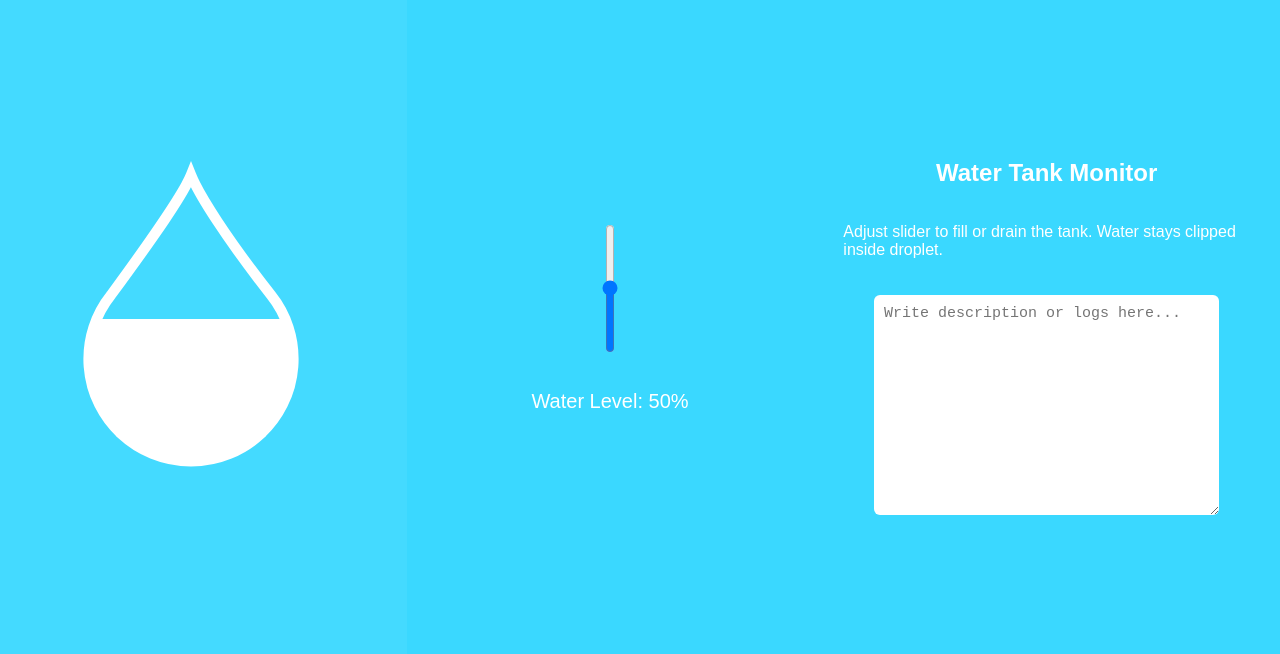
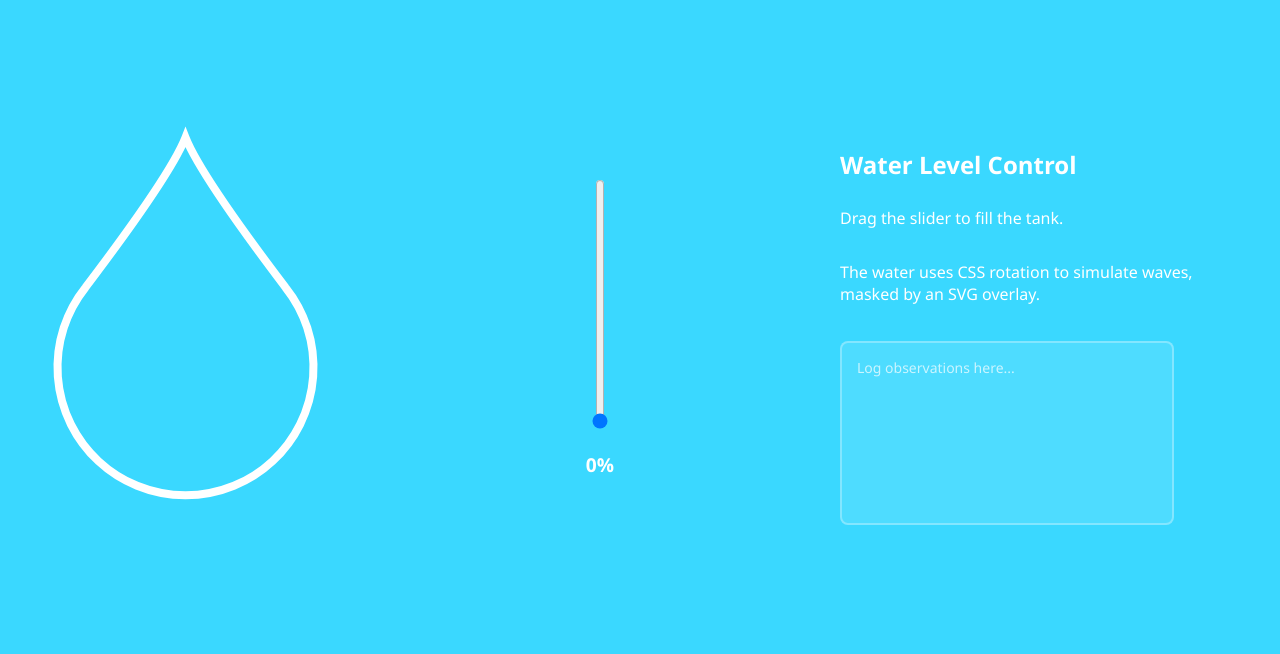
Before and after one commit to Pruthviraj-Guddu/web-Learning, a plain HTML site: page waterLevel/water.html in a window 1280 px wide. Shown: the part 73-727 px from the top of the page. Drawn offline with Linux system fonts and the light colour scheme.

Commit message:
Update water.html

```diff
--- a/waterLevel/water.html
+++ b/waterLevel/water.html
@@ -1,84 +1,233 @@
 <!DOCTYPE html>
-<html>
+<html lang="en">
 
 <head>
     <meta charset="UTF-8">
-    <title>Water Tank UI</title>
-    <link rel="stylesheet" href="style.css">
+    <title>Interactive Water Tank</title>
+    <style>
+        /* --- GLOBAL & LAYOUT --- */
+        body,
+        html {
+            margin: 0;
+            padding: 0;
+            background-color: #3ad8ff;
+            /* Cyan theme from snippet 2 */
+            font-family: 'Segoe UI', Arial, sans-serif;
+            overflow: hidden;
+            height: 100vh;
+            color: white;
+        }
+
+        .container {
+            display: flex;
+            height: 100%;
+            width: 100%;
+        }
+
+        .section {
+            flex: 1;
+            display: flex;
+            justify-content: center;
+            align-items: center;
+            position: relative;
+        }
+
+        /* --- LEFT COLUMN: TANK VISUALIZATION --- */
+        .tank-section {
+            /* Keep it transparent to blend with body */
+        }
+
+        /* Wrapper acts as the coordinate system for the tank */
+        .tank-wrapper {
+            position: relative;
+            width: 300px;
+            /* Adjust size of the tank here */
+            height: 420px;
+            display: flex;
+            justify-content: center;
+            align-items: center;
+        }
+
+        /* 1. The Water (Bottom Layer) */
+        /* This is the spinning square that moves up/down */
+        .loader {
+            position: absolute;
+            top: 0;
+            left: 0;
+            width: 100%;
+            height: 100%;
+            overflow: hidden;
+            /* Ensures water doesn't spill outside visual area logic */
+            z-index: 1;
+        }
+
+        .water {
+            position: absolute;
+            width: 200%;
+            /* Much larger than container to ensure coverage during rotation */
+            height: 200%;
+            background: white;
+            border-radius: 40%;
+            /* Creates the rounded wave edges */
+            left: -50%;
+
+            /* Initial position (Empty) */
+            top: 110%;
+
+            /* Animations */
+            animation: wave 5s linear infinite;
+            /* Keeps it spinning */
+            transition: top 0.3s ease-out;
+            /* Smooth movement when slider changes */
+        }
+
+        /* 2. The SVG Mask & Outline (Top Layer) */
+        /* Sits on top of the water to hide the messy square edges */
+        .tank-svg-overlay {
+            position: absolute;
+            top: 0;
+            left: 0;
+            width: 100%;
+            height: 100%;
+            z-index: 2;
+            /* Must be higher than .loader */
+            pointer-events: none;
+            /* Allows clicks to pass through if needed */
+        }
+
+        /* Ensure the mask color matches the body background exactly */
+        #mask-layer {
+            fill: #3ad8ff;
+        }
+
+        /* --- MIDDLE COLUMN: SLIDER --- */
+        .slider-section {
+            flex-direction: column;
+            gap: 20px;
+        }
+
+        /* Vertical Slider Styling */
+        input[type=range] {
+            -webkit-appearance: slider-vertical;
+            /* Standard for Chrome/Safari */
+            width: 8px;
+            height: 250px;
+            cursor: pointer;
+        }
+
+        /* --- RIGHT COLUMN: TEXT --- */
+        .text-section {
+            flex-direction: column;
+            padding: 40px;
+            text-align: left;
+            align-items: flex-start;
+        }
+
+        h2 {
+            margin-bottom: 10px;
+        }
+
+        textarea {
+            width: 100%;
+            max-width: 300px;
+            height: 150px;
+            margin-top: 20px;
+            padding: 15px;
+            border: 2px solid rgba(255, 255, 255, 0.3);
+            border-radius: 8px;
+            background: rgba(255, 255, 255, 0.1);
+            color: white;
+            font-size: 14px;
+            font-family: inherit;
+            outline: none;
+            resize: none;
+        }
+
+        textarea::placeholder {
+            color: rgba(255, 255, 255, 0.7);
+        }
+
+        /* --- ANIMATIONS --- */
+        @keyframes wave {
+            0% {
+                transform: rotate(0deg);
+            }
+
+            100% {
+                transform: rotate(360deg);
+            }
+        }
+    </style>
 </head>
 
 <body>
 
     <div class="container">
 
-        <!-- LEFT COLUMN - Water Tank -->
+        <!-- LEFT: Water Tank -->
         <div class="section tank-section">
+            <div class="tank-wrapper">
 
-            <div class="tank">
+                <!-- The Waving Water Div -->
+                <div class="loader">
+                    <div class="water" id="water"></div>
+                </div>
 
-                <!-- SVG DROPLET (with clipPath INSIDE defs) -->
-                <svg viewBox="0 0 30 42" class="tank-svg">
+                <!-- The SVG Overlay (Mask + Border) -->
+                <svg class="tank-svg-overlay" viewBox="0 0 30 42" preserveAspectRatio="none">
+                    <!-- 1. The Mask: Covers everything OUTSIDE the droplet with Blue -->
+                    <!-- This path is a rectangle minus the droplet shape -->
+                    <path id="mask-layer"
+                        d="M 0,0 V 42 H 30 V 0 Z
+                             M 13.55,2.04 c 1,2.53 4.33,7.53 10,15 a 12.8,12.8 0 1 1 -20,0 c 5.66,-7.46 9,-12.46 10,-15 z" />
 
-                    <defs>
-                        <clipPath id="dropletClip">
-                            <path d="M 13.5,2 C 14.5,4.5 18,10 23.5,17
-                                 A 12.8,12.8 0 1 1 3.5,17
-                                 C 9,9.5 12.5,4.5 13.5,2 Z" />
-                        </clipPath>
-                    </defs>
-
-                    <!-- Water behind outline -->
-                    <rect id="water-fill" x="-20" y="20" width="60" height="60" fill="white"
-                        clip-path="url(#dropletClip)" />
-
-                    <!-- Outline on top -->
-                    <path d="M 13.5,2 C 14.5,4.5 18,10 23.5,17
-                         A 12.8,12.8 0 1 1 3.5,17
-                         C 9,9.5 12.5,4.5 13.5,2 Z" fill="none" stroke="white" stroke-width="1.3" />
+                    <!-- 2. The Border: Draws the white outline on top -->
+                    <path fill="transparent" stroke="#ffffff" stroke-width="0.8"
+                        d="M 13.55,2.04 c 1,2.53 4.33,7.53 10,15 a 12.8,12.8 0 1 1 -20,0 c 5.66,-7.46 9,-12.46 10,-15 z" />
                 </svg>
 
             </div>
         </div>
 
-
-        <!-- MIDDLE COLUMN - Slider -->
+        <!-- MIDDLE: Slider -->
         <div class="section slider-section">
-            <input type="range" id="levelSlider" min="0" max="100" value="50"
-                style="writing-mode: vertical-lr; direction: rtl;">
-            <p id="levelText">Water Level: 50%</p>
+            <input type="range" id="levelSlider" min="0" max="100" value="0">
+            <span id="levelText" style="font-size: 1.2rem; font-weight: bold;">0%</span>
         </div>
 
-
-        <!-- RIGHT COLUMN - Text -->
+        <!-- RIGHT: Description -->
         <div class="section text-section">
-            <h2>Water Tank Monitor</h2>
-            <p>Adjust slider to fill or drain the tank. Water stays clipped inside droplet.</p>
-            <textarea placeholder="Write description or logs here..."></textarea>
+            <h2>Water Level Control</h2>
+            <p>Drag the slider to fill the tank.</p>
+            <p>The water uses CSS rotation to simulate waves, masked by an SVG overlay.</p>
+            <textarea placeholder="Log observations here..."></textarea>
         </div>
 
     </div>
 
-
     <script>
         const slider = document.getElementById("levelSlider");
-        const water = document.getElementById("water-fill");
+        const water = document.getElementById("water");
         const text = document.getElementById("levelText");
 
-        // default animated wave movement
-        let position = 20;
-        setInterval(() => {
-            position += 0.3;
-            water.setAttribute("x", -20 + Math.sin(position) * 2); // small left-right wobble
-        }, 30);
+        // Function to update water level
+        function updateLevel() {
+            const val = slider.value;
+            text.textContent = val + "%";
 
-        // update height when slider moves
-        slider.addEventListener("input", () => {
-            const level = slider.value;
-            text.textContent = "Water Level: " + level + "%";
+            // Calculation logic:
+            // 0% on slider  => top: 110% (Water completely hidden below)
+            // 100% on slider => top: -10% (Water covers the top of the shape)
+            // 0 -> 120%, 50 -> 100%, 100 -> 0%
+            const topPos = 120 - (val * 2);  // [web:2][web:3]
 
-            // y decreases to move water up
-            water.setAttribute("y", 60 - (level * 0.6));
-        });
+
+            water.style.top = topPos + "%";
+        }
+
+        // Initialize and Listen
+        slider.addEventListener("input", updateLevel);
+        updateLevel(); // Set initial state
     </script>
 
 </body>
```
